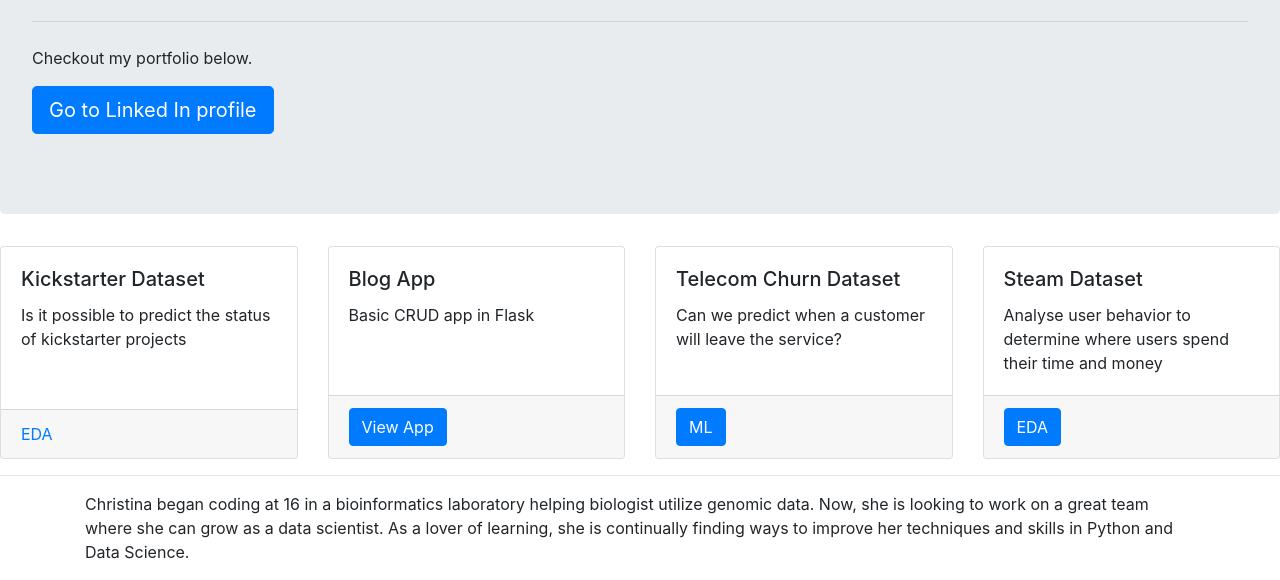
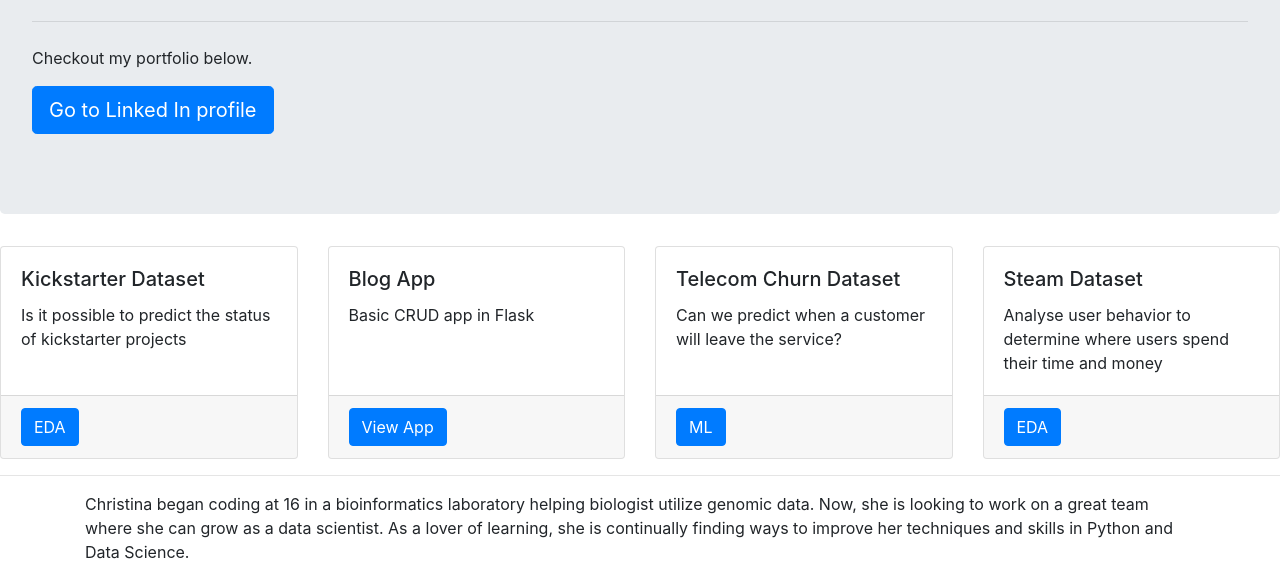
Before and after one commit to geekyinsights/geekyinsights.github.io, a plain HTML site: page index.html in a window 1280 px wide. Shown: the part 228-808 px from the top of the page. Drawn offline with nearby package versions, Linux system fonts and the light colour scheme.

Commit message:
Update index.html

```diff
--- a/index.html
+++ b/index.html
@@ -61,7 +61,7 @@
       <p class="card-text"> Is it possible to predict the status of kickstarter projects</p>
     </div>
     <div class="card-footer">
-      <a href="https://www.kaggle.com/geekycb/kickstarter-data#">EDA</a>
+      <a href="https://www.kaggle.com/geekycb/kickstarter-data#" class="btn btn-primary">EDA</a>
 
     </div>
   </div>
```
